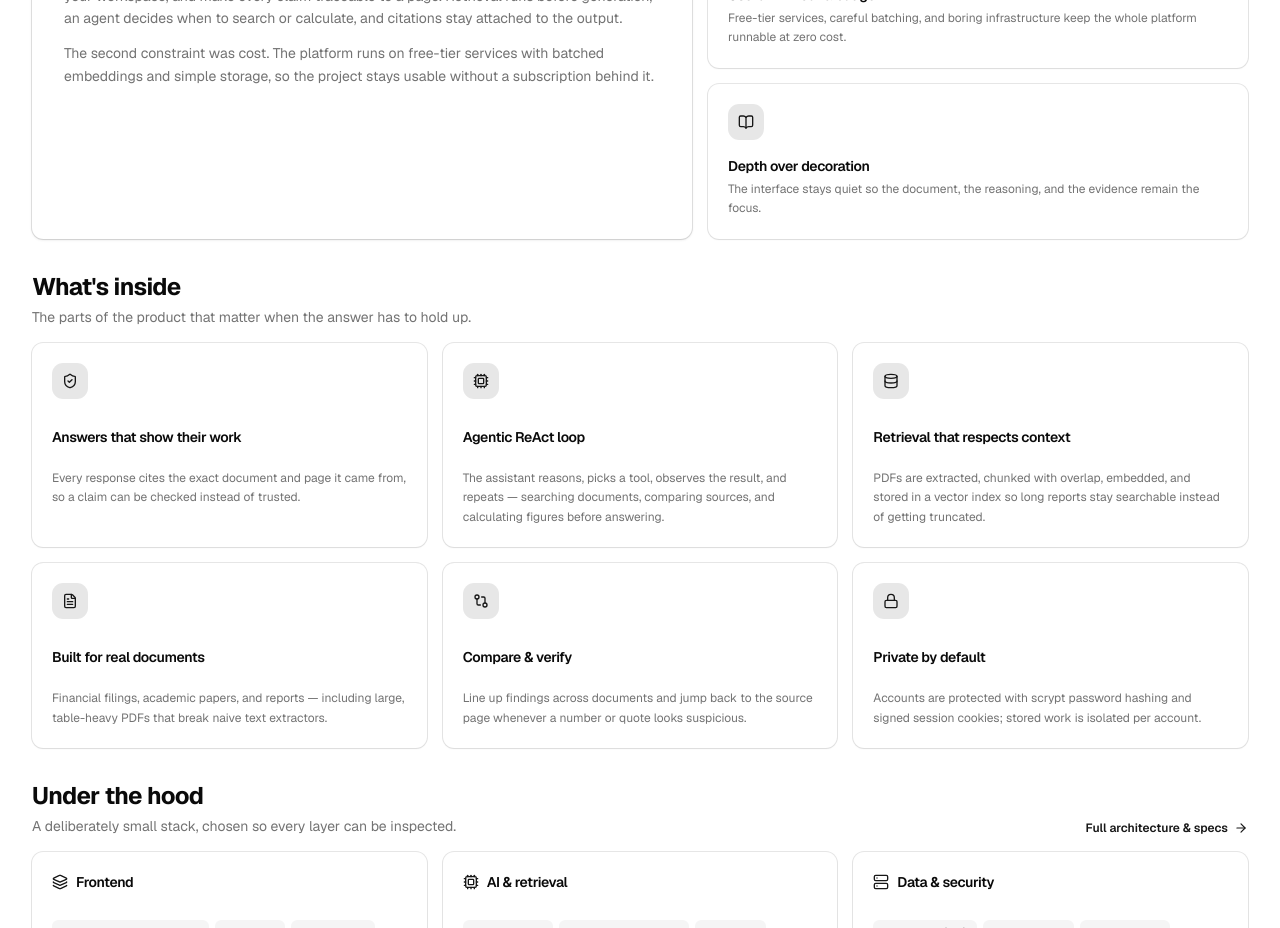
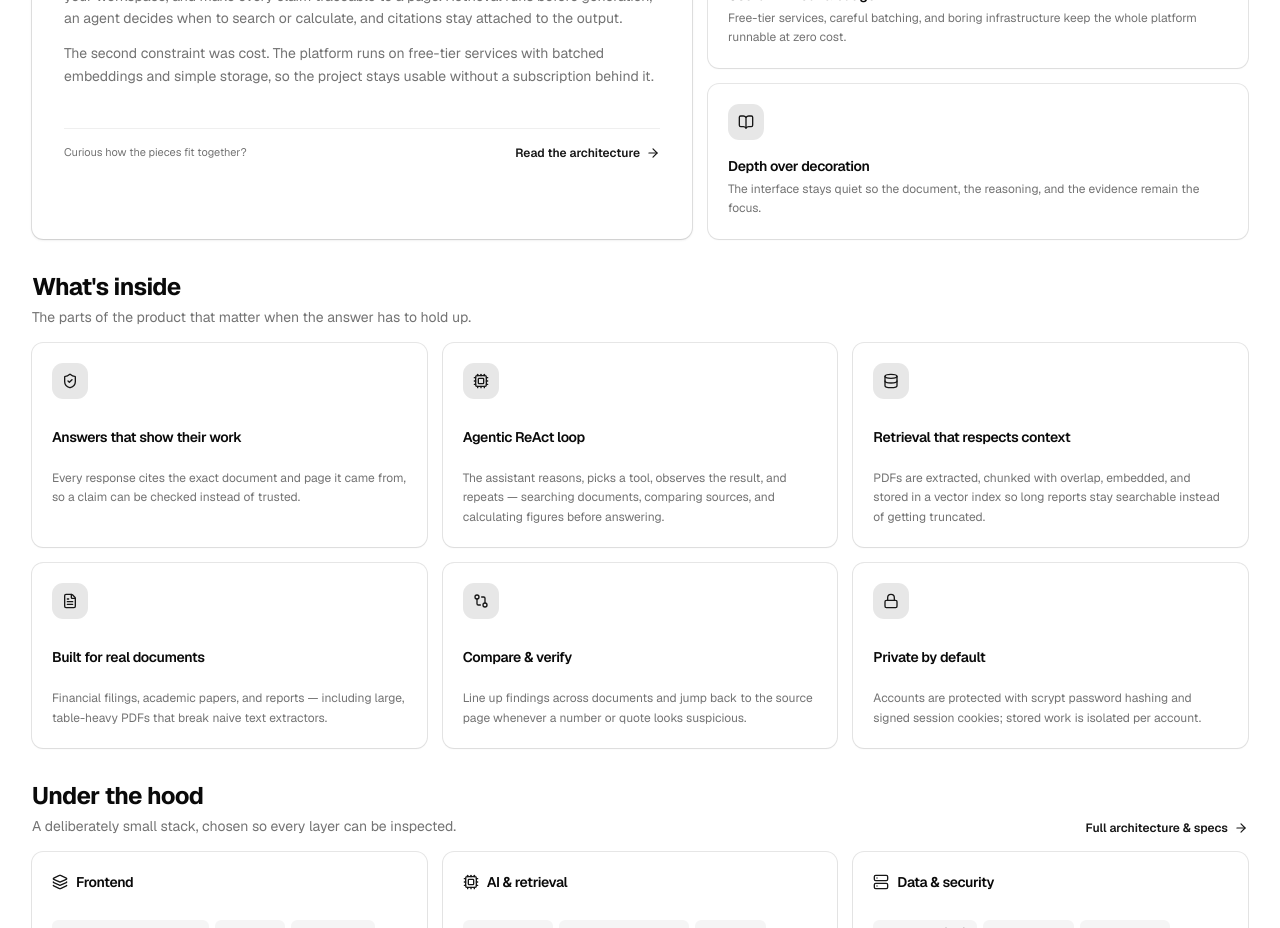
Before and after one commit to kanhajatthap/researchpilot-ai, a Next.js app: page /about in a window 1280 px wide. Shown: the part 960-1888 px from the top of the page. Built offline with nearby package versions, Linux system fonts and the light colour scheme; no server answers.

Commit message:
polish(about): link the story card to the architecture page

```diff
--- a/src/app/about/page.tsx
+++ b/src/app/about/page.tsx
@@ -328,6 +328,18 @@ export default function AboutPage() {
                 subscription behind it.
               </p>
             </div>
+            <div className='mt-6 flex flex-wrap items-center justify-between gap-2 border-t border-border/60 pt-4'>
+              <p className='text-[11px] text-muted-foreground'>
+                Curious how the pieces fit together?
+              </p>
+              <Link
+                href='/architecture'
+                className='inline-flex items-center gap-1.5 text-xs font-semibold text-primary hover:underline'
+              >
+                Read the architecture
+                <ArrowRight className='size-3.5' />
+              </Link>
+            </div>
           </Card>
 
           <div className='grid gap-3 sm:gap-4'>
```
